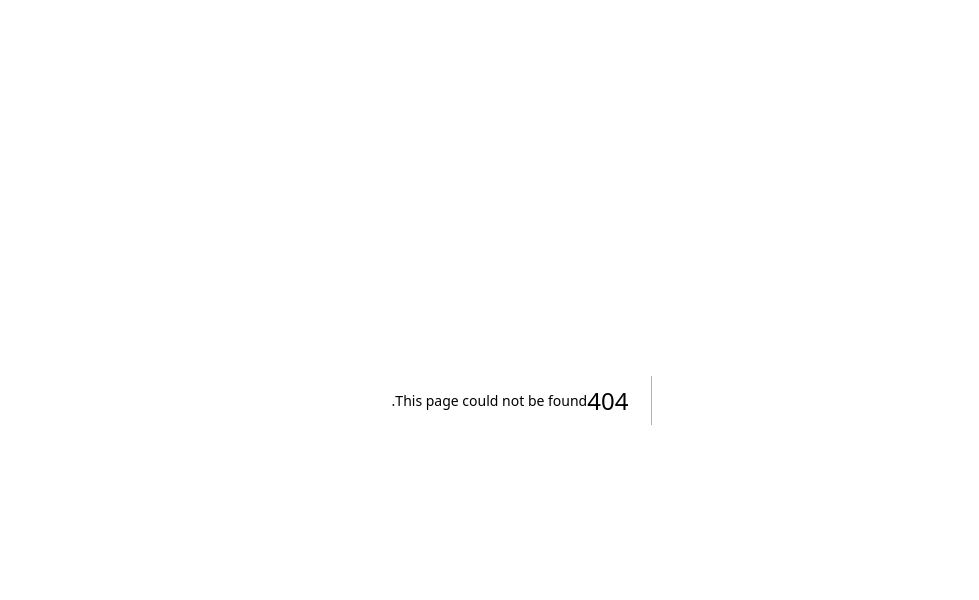
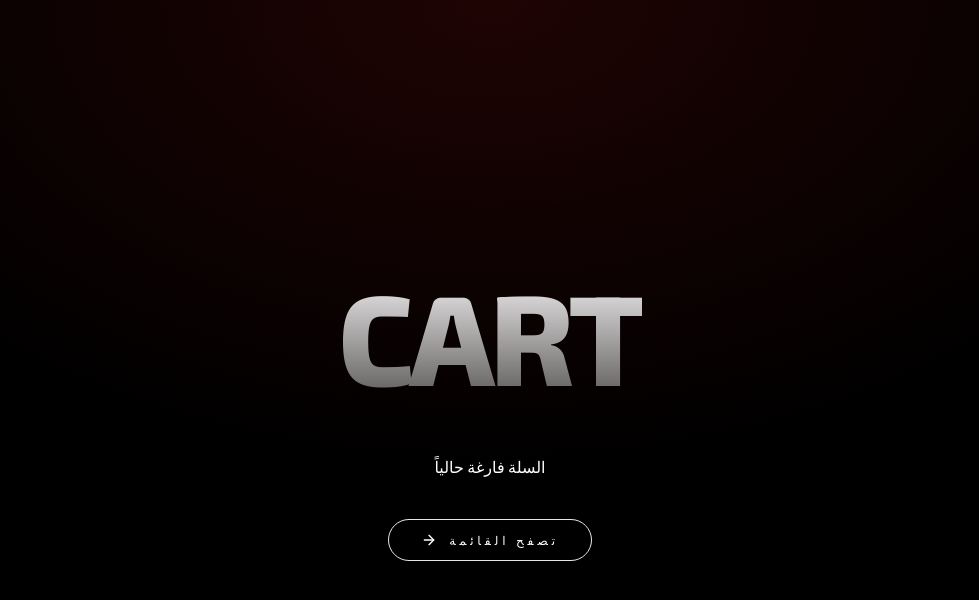
Before and after one commit to Eyad175/Voga, a Next.js app: page /cart in a window 1280 px wide. Before the commit this address had no page. Shown: the top 600 px of the page, without its empty margins (150-1129 px from the left). Built offline with nearby package versions, Linux system fonts and the light colour scheme.

Commit message:
add: cart page

```diff
--- /dev/null
+++ b/src/app/cart/page.tsx
@@ -0,0 +1,27 @@
+"use client";
+
+import { motion } from "framer-motion";
+import { ArrowRight } from "lucide-react";
+import Link from "next/link";
+
+export default function CartPage() {
+  return (
+    <main className="min-h-[100dvh] relative overflow-hidden flex items-center justify-center bg-black">
+      <div className="absolute inset-0">
+        <div className="absolute inset-0 bg-[radial-gradient(ellipse_60%_60%_at_50%_0%,rgba(255,30,30,0.12),transparent)]" />
+      </div>
+      <div className="relative z-10 text-center px-4">
+        <motion.div initial={{ opacity: 0, y: 30 }} animate={{ opacity: 1, y: 0 }} transition={{ duration: 0.9 }}>
+          <h1 className="text-[clamp(3rem,10vw,8rem)] font-extrabold tracking-[-0.04em] mb-6">
+            <span className="text-transparent bg-clip-text bg-gradient-to-b from-white to-white/30">CART</span>
+          </h1>
+          <p className="text-white/48 mb-10">السلة فارغة حالياً</p>
+          <Link href="/menu" className="inline-flex items-center gap-3 px-8 py-3 rounded-full border border-white/14 text-xs uppercase tracking-[0.32em] hover:bg-white/5 transition-all duration-600">
+            تصفح القائمة
+            <ArrowRight className="w-4 h-4" />
+          </Link>
+        </motion.div>
+      </div>
+    </main>
+  );
+}
```
